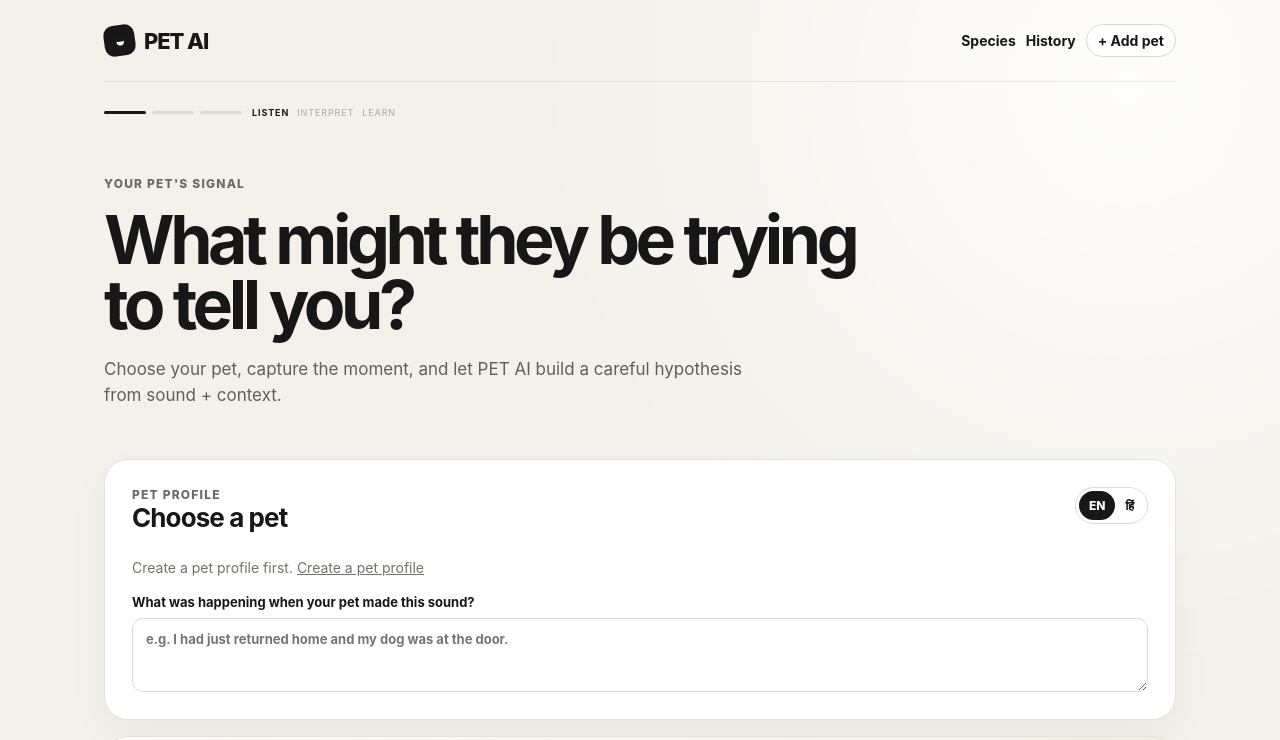
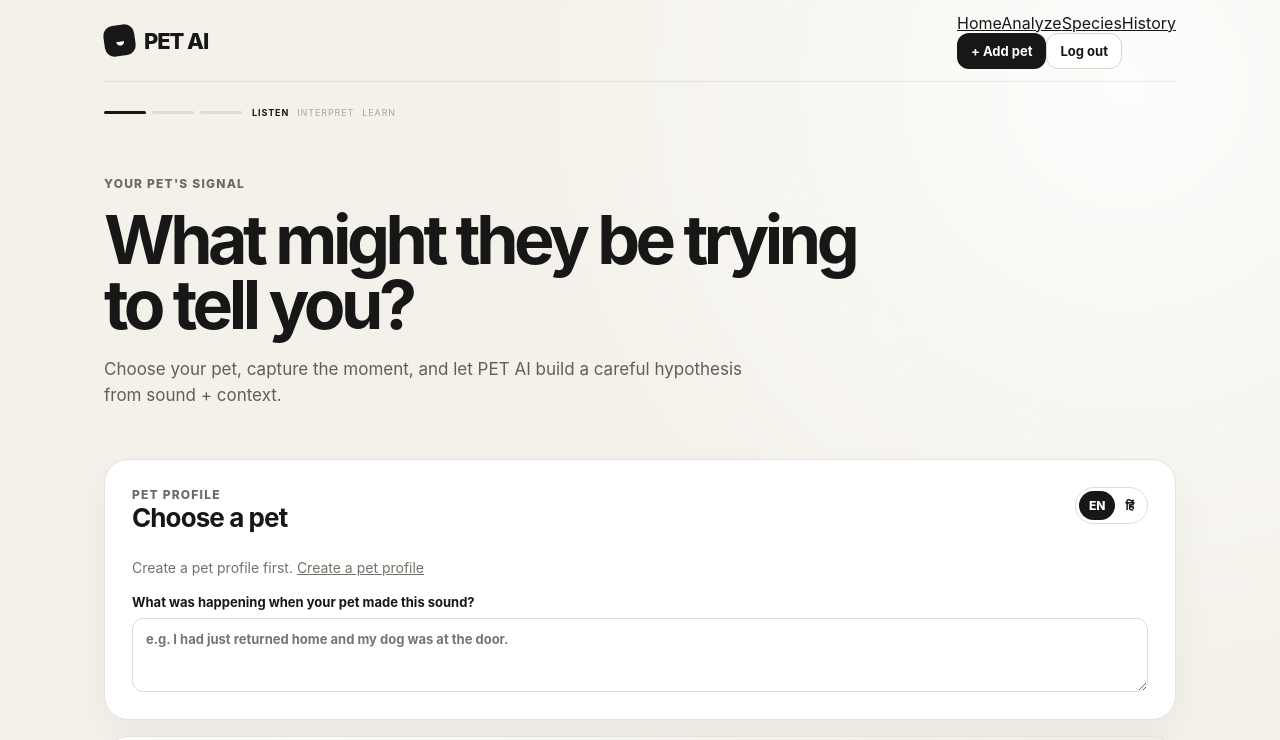
Before and after one commit to spunkytechai/pet-ai, a Next.js app: page /analyze in a window 1280 px wide. Shown: the top 740 px of the page. Built offline with nearby package versions, Linux system fonts and the light colour scheme; no server answers.

Commit message:
Polish PET AI app navigation and workspace UX

```diff
--- a/app/analyze/page.tsx
+++ b/app/analyze/page.tsx
@@ -1,17 +1,11 @@
-import Link from 'next/link'
 import { AnalysisWorkbench } from '@/components/analysis-workbench'
+import { AppNav } from '@/components/app-nav'
 
 export default function AnalyzePage() {
   return (
     <main className="app-page">
       <div className="container">
-        <header className="nav app-nav">
-          <Link href="/" className="brand brand-lockup"><span className="brand-mark" aria-hidden="true">◒</span><span>PET AI</span></Link>
-          <nav className="nav-links app-nav-links">
-            <Link href="/species">Species</Link><Link href="/history">History</Link>
-            <Link className="badge" href="/pet/new">+ Add pet</Link>
-          </nav>
-        </header>
+        <AppNav />
         <div className="progress-strip"><span className="progress-active" /> <span /> <span /> <b>Listen</b><em>Interpret</em><em>Learn</em></div>
         <section className="hero app-hero">
           <div className="eyebrow">Your pet's signal</div>
```
